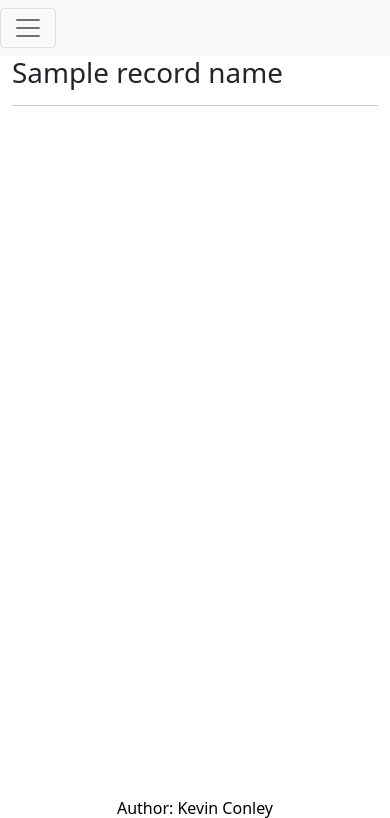
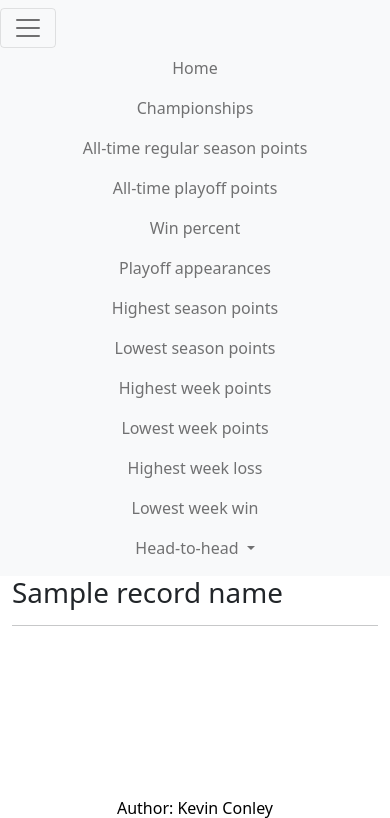
Before and after one commit to kmanc/fantasy_football_records, a Flask app: template templates/base.html in a window 390 px wide. Shown: the top 818 px of the page. Run offline with Flask 2, Linux system fonts and the light colour scheme; the template is opened without the code that fills it: most values are stand-ins (such as "Sample title", 1, 10 or a date in 2020); parts of the project's set-up code (start-up, migrations or seed data) failed here and were passed over; some libraries are stand-ins or nearby versions.

Commit message:
Mobile friendly (#18)

```diff
--- a/templates/navbar.html
+++ b/templates/navbar.html
@@ -3,7 +3,7 @@
             aria-controls="navbarNav" aria-expanded="false" aria-label="Toggle navigation">
         <span class="navbar-toggler-icon"></span>
     </button>
-    <div class="collapse navbar-collapse" id="navbarNav">
+    <div class="navbar-collapse" id="navbarNav">
         <ul class="navbar-nav">
             <li class="nav-item active">
                 <a class="nav-link" href="/" style="text-align:center">Home</a>
@@ -44,12 +44,12 @@
             </li>
             <li class="nav-item dropdown">
                 <a class="nav-link dropdown-toggle" href="#" id="navbarDropdownMenuLink" data-toggle="dropdown"
-                   aria-haspopup="true" aria-expanded="false" data-bs-toggle="dropdown">
+                   aria-haspopup="true" aria-expanded="false" data-bs-toggle="dropdown" style="text-align:center">
                     Head-to-head
                 </a>
                 <div class="dropdown-menu" aria-labelledby="navbarDropdownMenuLink">
                     {% for owner in owners %}
-                        <a class="dropdown-item" href="/head-to-head/{{ owner }}">{{ owner }}</a>
+                    <a class="dropdown-item" href="/head-to-head/{{ owner }}" style="text-align:center">{{ owner }}</a>
                     {% endfor %}
                 </div>
             </li>
```
